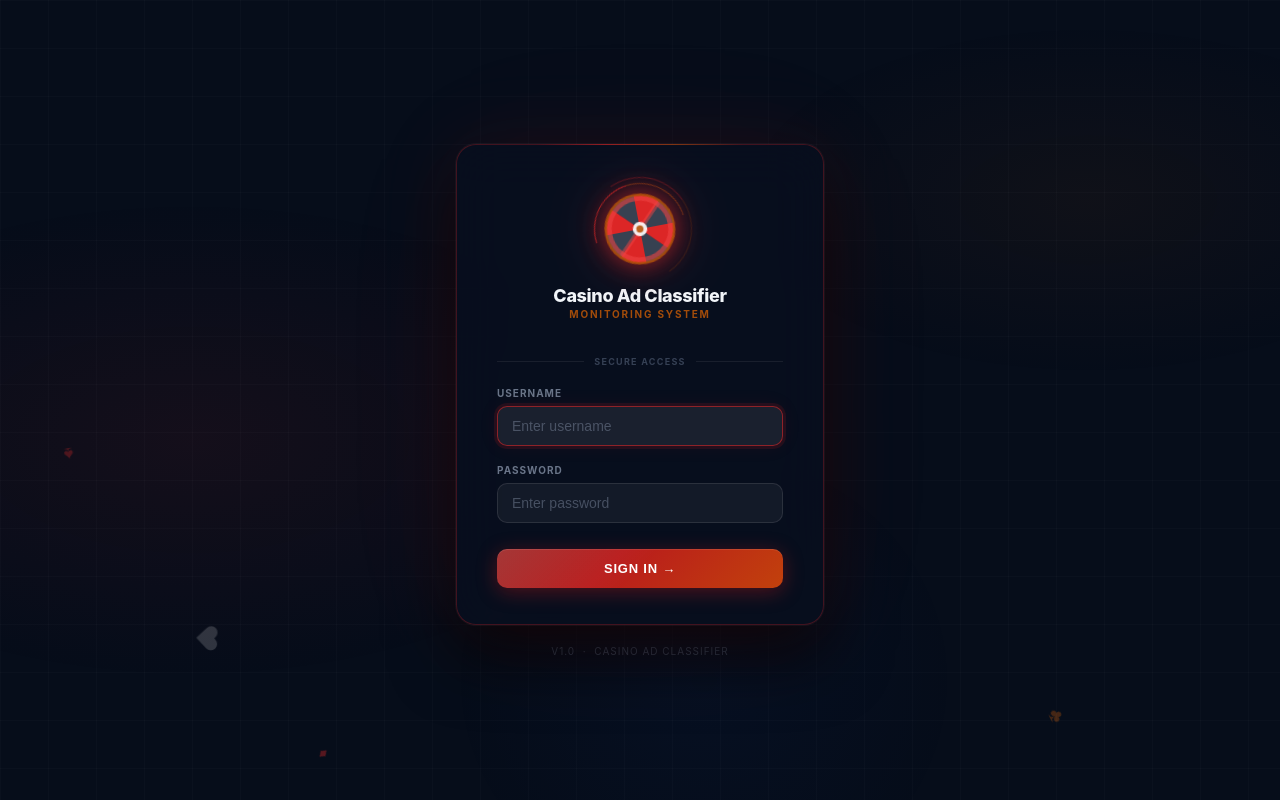
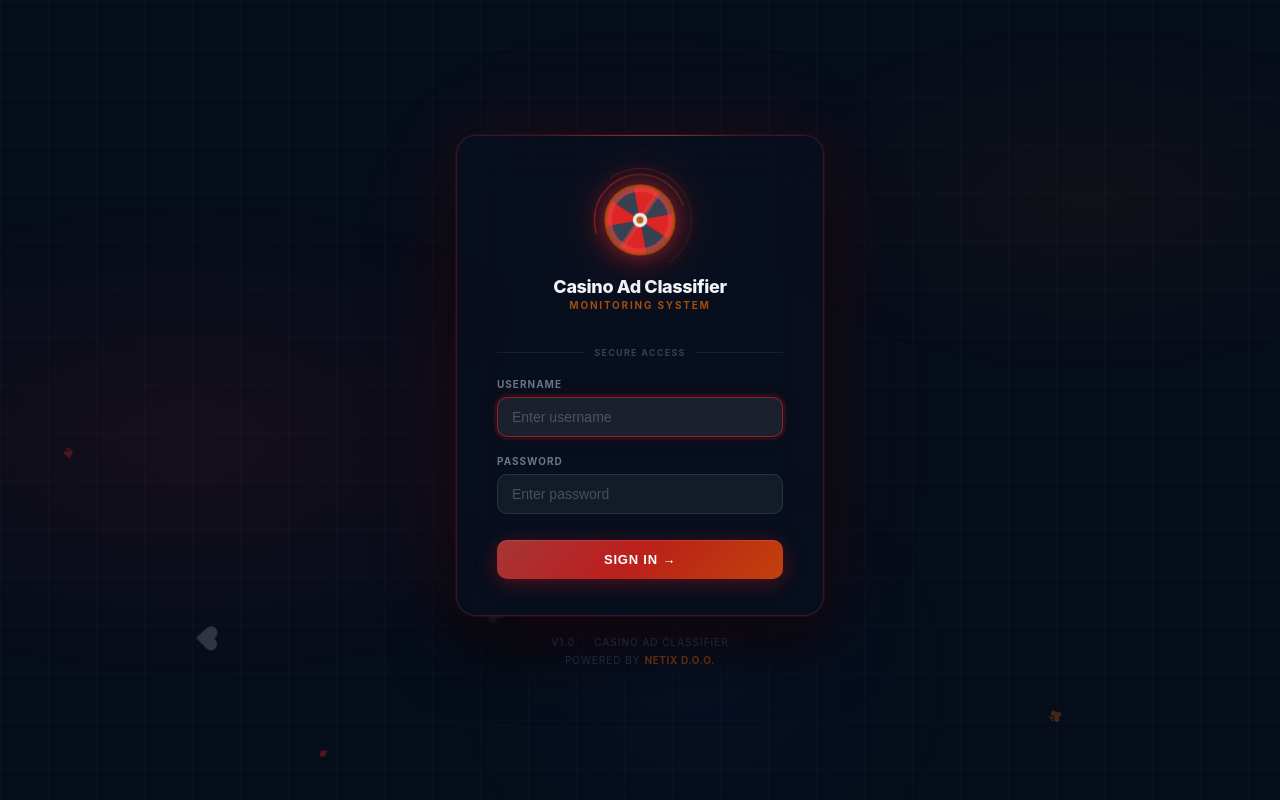
Before and after one commit to MarkoO81/casino-ad-classifier, a Flask app: page /login in a window 1280 px wide. Run offline with Flask 3, Linux system fonts and the light colour scheme.

Commit message:
Add 'Powered by NETIX d.o.o.' to login page footer
Co-Authored-By: Claude Sonnet 4.6 <noreply@anthropic.com>

```diff
--- a/templates/login.html
+++ b/templates/login.html
@@ -355,6 +355,7 @@
 
   </div>
   <div class="version-tag">v{{ app_version }} &nbsp;·&nbsp; Casino Ad Classifier</div>
+  <div class="version-tag" style="margin-top:6px;opacity:.6;">Powered by <span style="color:rgba(180,83,9,.8);font-weight:700;letter-spacing:.06em;">NETIX d.o.o.</span></div>
 </div>
 
 </body>
```
